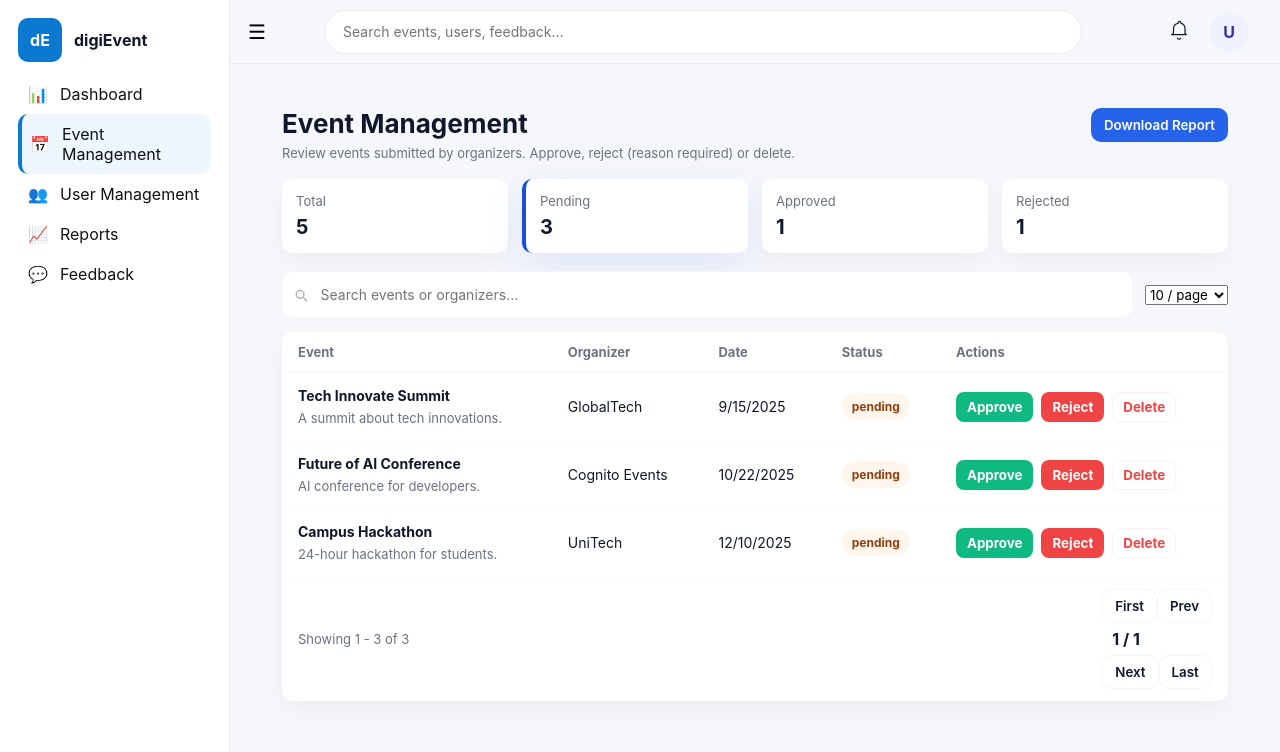
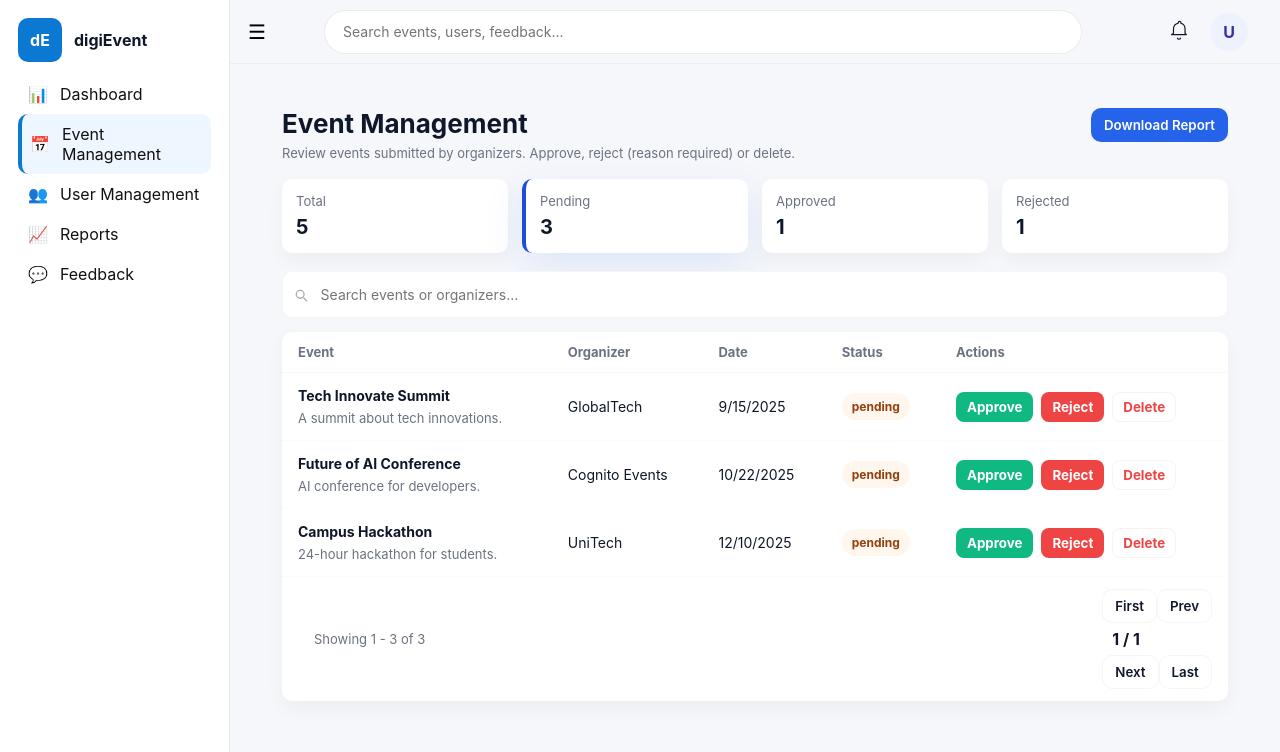
Before and after one commit to ankita2516k/Admin2, a React (Vite) app: page /admin/events in a window 1280 px wide. Shown: the top 752 px of the page. Built offline with nearby package versions, Linux system fonts and the light colour scheme.

Commit message:
updated ui

```diff
--- a/src/App.jsx
+++ b/src/App.jsx
@@ -21,7 +21,6 @@ export default function App() {
         <Route index element={<Dashboard />} />
 
         {/* Event Management routes */}
-        <Route path="events" element={<AdminApprovalList />} />
         <Route path="admin/events" element={<AdminApprovalList />} />
 
         {/* Other pages */}
--- a/src/pages/AdminApprovalList.jsx
+++ b/src/pages/AdminApprovalList.jsx
@@ -271,16 +271,6 @@ export default function AdminApprovalList() {
           </svg>
           <input placeholder="Search events or organizers..." value={query} onChange={(e) => { setQuery(e.target.value); setPage(1); }} />
         </div>
-
-        <div style={{ display: "flex", alignItems: "center", gap: 12 }}>
-          <select className="ae-select" value={pageSize} onChange={(e) => { setPageSize(Number(e.target.value)); setPage(1); }}>
-            <option value={5}>5 / page</option>
-            <option value={10}>10 / page</option>
-            <option value={20}>20 / page</option>
-          </select>
-
-
-        </div>
       </div>
 
       <div className="ae-table-card" role="table" aria-label="event list">
@@ -323,7 +313,12 @@ export default function AdminApprovalList() {
         </table>
 
         <div className="ae-pager">
-          <div className="info">Showing {(page - 1) * pageSize + 1} - {Math.min(page * pageSize, total)} of {total}</div>
+          <div className="ae-pager">
+           <div className="info">
+             Showing {(page - 1) * pageSize + 1} - {Math.min(page * pageSize, total)} of {total}
+           </div>
+          </div>
+
           <div className="controls">
             <button className="ae-btn ae-btn-muted" onClick={() => setPage(1)} disabled={page === 1}>First</button>
             <button className="ae-btn ae-btn-muted" onClick={() => setPage(p => Math.max(1, p - 1))} disabled={page === 1}>Prev</button>
```
